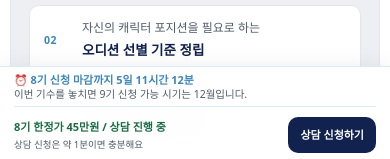
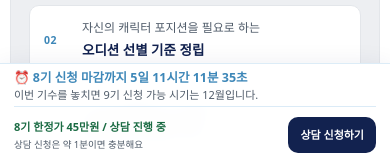
Before and after one commit to tkddnjs2959-lab/tryangle-homepage, a Next.js app: page / in a window 390 px wide. Shown: the part 685-844 px from the top of the page. Built offline with nearby package versions, Linux system fonts and the light colour scheme; no server answers.

Commit message:
show countdown seconds and enlarge mobile timer

```diff
--- a/src/app/ConsultationCta.module.css
+++ b/src/app/ConsultationCta.module.css
@@ -123,12 +123,12 @@
     padding: 0 0 5px;
     border-bottom: 1px solid var(--sky-line);
     color: var(--sub);
-    font-size: 10.5px;
+    font-size: 11px;
     line-height: 1.25;
   }
   .mobileDeadlineNotice strong {
     color: var(--sky-dot);
-    font-size: 11px;
+    font-size: 12.5px;
   }
   .ctaCopy strong { font-size: 11px; }
   .ctaCopy span { font-size: 9.5px; }
--- a/src/app/ConsultationCta.tsx
+++ b/src/app/ConsultationCta.tsx
@@ -66,7 +66,7 @@ export default function ConsultationCta() {
       <div className={`${styles.ctaBar} ${pathname === '/' ? styles.homeCtaBar : ''}`}>
         <div className={styles.mobileDeadlineNotice} aria-label="8기 신청 마감 및 9기 신청 안내">
           <strong>
-            ⏰ 8기 신청 마감까지 {remainingTime === undefined ? '--일 --시간 --분' : remainingTime === null ? '마감' : `${remainingTime.days}일 ${String(remainingTime.hours).padStart(2, '0')}시간 ${String(remainingTime.minutes).padStart(2, '0')}분`}
+            ⏰ 8기 신청 마감까지 {remainingTime === undefined ? '--일 --시간 --분 --초' : remainingTime === null ? '마감' : `${remainingTime.days}일 ${String(remainingTime.hours).padStart(2, '0')}시간 ${String(remainingTime.minutes).padStart(2, '0')}분 ${String(remainingTime.seconds).padStart(2, '0')}초`}
           </strong>
           <span>이번 기수를 놓치면 9기 신청 가능 시기는 12월입니다.</span>
         </div>
--- a/src/app/ConsultationSummaryCard.tsx
+++ b/src/app/ConsultationSummaryCard.tsx
@@ -21,7 +21,7 @@ function SummaryContents({ placement, deadline }: { placement: string; deadline:
       <h2>8기 클래스 안내</h2>
       <div className={styles.sideCountdown} aria-label="8기 신청 및 등록 마감까지 남은 시간">
         <span>⏰ 8기 신청 및 등록 마감까지</span>
-        <strong>{remainingTime === undefined ? '--일 --시간 --분' : remainingTime === null ? '마감' : `${remainingTime.days}일 ${String(remainingTime.hours).padStart(2, '0')}시간 ${String(remainingTime.minutes).padStart(2, '0')}분`}</strong>
+        <strong>{remainingTime === undefined ? '--일 --시간 --분 --초' : remainingTime === null ? '마감' : `${remainingTime.days}일 ${String(remainingTime.hours).padStart(2, '0')}시간 ${String(remainingTime.minutes).padStart(2, '0')}분 ${String(remainingTime.seconds).padStart(2, '0')}초`}</strong>
       </div>
       <p className={styles.sideNextCohort}>9기 신청 가능 시기는 12월입니다.</p>
 
--- a/src/app/EnrollmentCountdown.tsx
+++ b/src/app/EnrollmentCountdown.tsx
@@ -7,6 +7,7 @@ type RemainingTime = {
   days: number;
   hours: number;
   minutes: number;
+  seconds: number;
 };
 
 export const getRemainingTime = (deadline: string): RemainingTime | null => {
@@ -14,12 +15,13 @@ export const getRemainingTime = (deadline: string): RemainingTime | null => {
 
   if (remainingMilliseconds <= 0) return null;
 
-  const totalMinutes = Math.ceil(remainingMilliseconds / 60_000);
+  const totalSeconds = Math.ceil(remainingMilliseconds / 1_000);
 
   return {
-    days: Math.floor(totalMinutes / (60 * 24)),
-    hours: Math.floor((totalMinutes % (60 * 24)) / 60),
-    minutes: totalMinutes % 60,
+    days: Math.floor(totalSeconds / (60 * 60 * 24)),
+    hours: Math.floor((totalSeconds % (60 * 60 * 24)) / (60 * 60)),
+    minutes: Math.floor((totalSeconds % (60 * 60)) / 60),
+    seconds: totalSeconds % 60,
   };
 };
 
@@ -31,7 +33,7 @@ export function useRemainingTime(deadline: string) {
       const nextRemainingTime = getRemainingTime(deadline);
       setRemainingTime((current) => {
         if (current === null && nextRemainingTime === null) return current;
-        if (current && nextRemainingTime && current.days === nextRemainingTime.days && current.hours === nextRemainingTime.hours && current.minutes === nextRemainingTime.minutes) return current;
+        if (current && nextRemainingTime && current.days === nextRemainingTime.days && current.hours === nextRemainingTime.hours && current.minutes === nextRemainingTime.minutes && current.seconds === nextRemainingTime.seconds) return current;
         return nextRemainingTime;
       });
     };
@@ -74,12 +76,17 @@ export default function EnrollmentCountdown({ deadline }: { deadline: string })
             <strong>{isLoading ? '--' : String(remainingTime.minutes).padStart(2, '0')}</strong>
             <small>분</small>
           </span>
+          <i aria-hidden="true" />
+          <span>
+            <strong>{isLoading ? '--' : String(remainingTime.seconds).padStart(2, '0')}</strong>
+            <small>초</small>
+          </span>
         </div>
       )}
 
       <p className={styles.countdownNext}>
         <span>이번 기수를 놓치면</span>
-        <span>9기 참여 가능 시기는 12월입니다.</span>
+        <span>9기 신청 가능 시기는 12월입니다.</span>
       </p>
     </div>
   );
--- a/src/app/MobileEnrollmentBar.tsx
+++ b/src/app/MobileEnrollmentBar.tsx
@@ -15,7 +15,7 @@ export default function MobileEnrollmentBar({ deadline }: { deadline: string })
     <div className={styles.mobileEnrollmentBar} role="region" aria-label="8기 상담 및 등록 안내">
       <p className={styles.mobileEnrollmentCopy}>
         <span className={styles.mobileEnrollmentTimer}>
-          ⏰ 8기 신청 마감까지 {remainingTime === undefined ? '--일 --시간 --분' : remainingTime === null ? '마감' : `${remainingTime.days}일 ${String(remainingTime.hours).padStart(2, '0')}시간 ${String(remainingTime.minutes).padStart(2, '0')}분`}
+          ⏰ 8기 신청 마감까지 {remainingTime === undefined ? '--일 --시간 --분 --초' : remainingTime === null ? '마감' : `${remainingTime.days}일 ${String(remainingTime.hours).padStart(2, '0')}시간 ${String(remainingTime.minutes).padStart(2, '0')}분 ${String(remainingTime.seconds).padStart(2, '0')}초`}
         </span>
         <span>이번 기수를 놓치면</span>
         <strong>9기 신청 가능 시기는 12월입니다.</strong>
```
